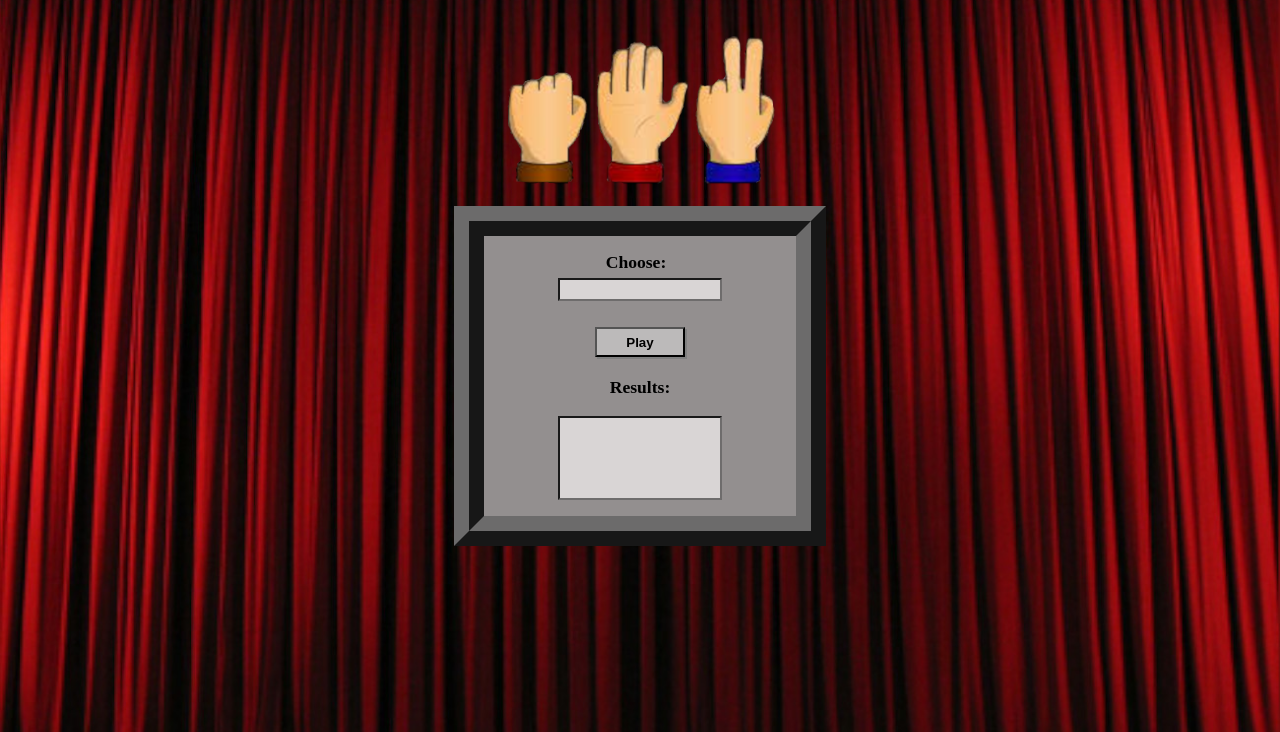
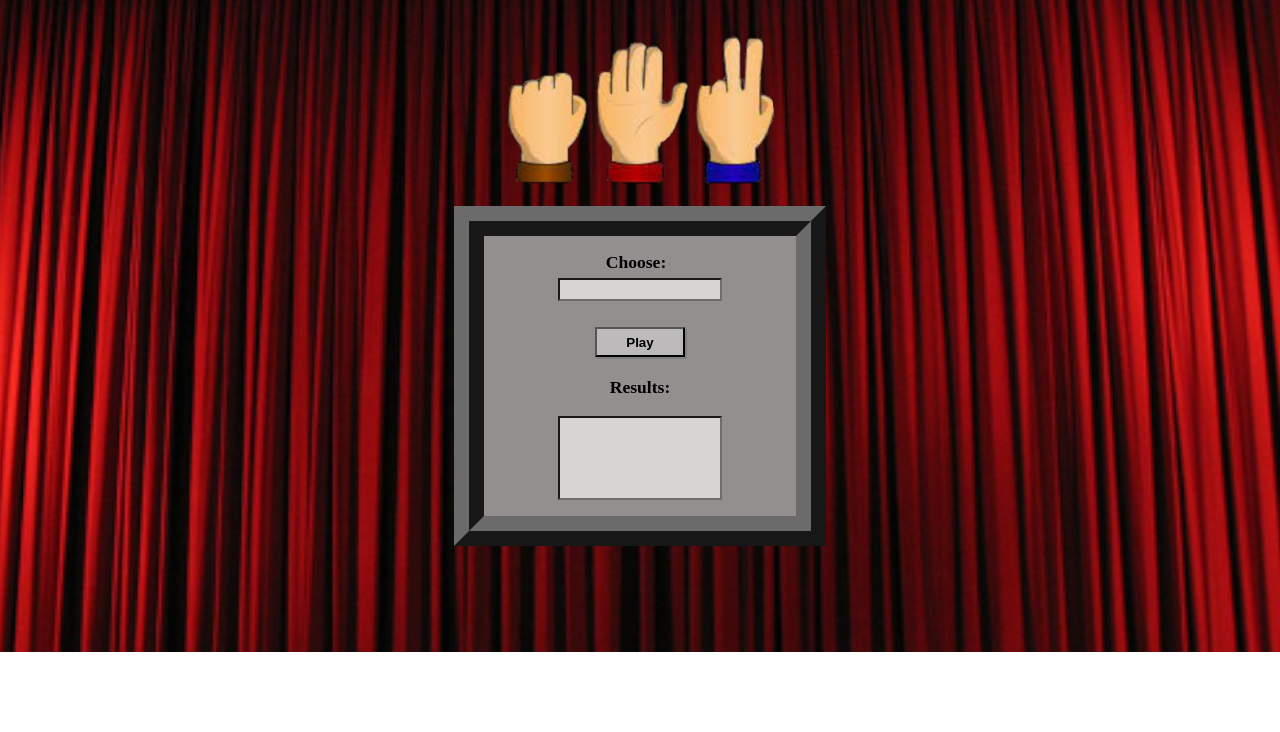
Before and after one commit to cerebralsilage/RockPaperScissors, a plain HTML site: page index.html in a window 1280 px wide. Shown: the part 148-880 px from the top of the page. After the commit the page ends 800 px from the top, so only its background shows below. Drawn offline with Linux system fonts and the light colour scheme; a web font is replaced by a local one.

Commit message:
update
background img

```diff
--- a/css/styles.css
+++ b/css/styles.css
@@ -3,17 +3,15 @@
 @import url("https://use.typekit.net/ghe3mrf.css");
 
 html {
-  background-color: black;
+  margin: 0;
+  background-image: url(../assets/pics/curtain-large.jpg);
+  background-position: center top;
+  background-repeat: no-repeat;
 }
+
 
 body {
   margin: 0;
-  background-image: url("../assets/pics/curtain-large.jpg");
-  background-size: cover;
-  background-position: center center;
-  height: 110vh;
-  position: absolute;
-  width: 100%;
 }
 
 p {
@@ -21,7 +19,7 @@ p {
 }
 
 .container {
-  height: 77vh;
+  margin-bottom: 40px;
 }
 
 header h1 {
@@ -157,10 +155,6 @@ label {
 /* --  @Media  -- */
 
 @media only screen and (max-width: 597px) {
-  body {
-    background-image: url("../assets/pics/curtain-small.jpg");
-  }
-
   header h1 {
     margin-bottom: 50px;
   }
```
Also changed, not shown: index.html (+6 -5 lines).
